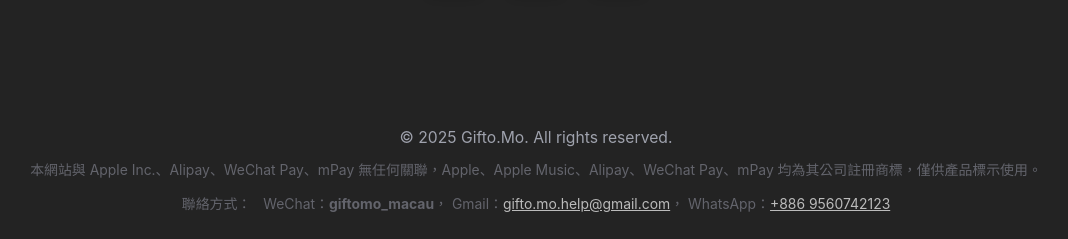
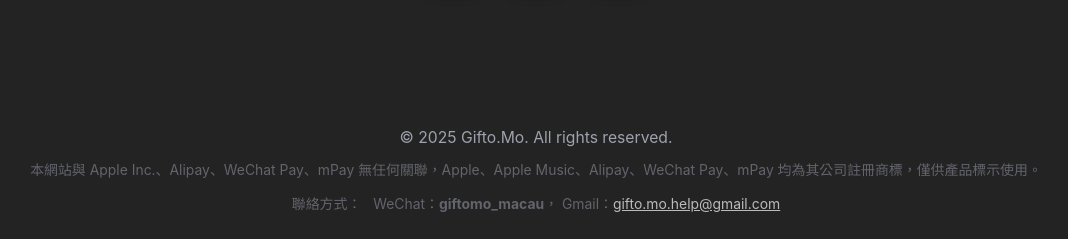
Before and after one commit to gifto-mo/home.gifto.mo, a plain HTML site: page index.html in a window 1280 px wide. Shown: the part 1174-1413 px from the top of the page, without its empty margins (104-1172 px from the left). Drawn offline with Linux system fonts and the light colour scheme.

Commit message:
Update index.html

```diff
--- a/index.html
+++ b/index.html
@@ -279,8 +279,7 @@
       <div class="footer-small" style="margin-top:10px;">
         聯絡方式：
         <span style="margin-left:8px;">WeChat：<b>giftomo_macau</b></span>，
-        <span>Gmail：<a href="mailto:gifto.mo.help@gmail.com" style="color:#bbb;text-decoration:underline;">gifto.mo.help@gmail.com</a></span>，
-        <span>WhatsApp：<a href="https://wa.me/8869560742123" style="color:#bbb;text-decoration:underline;">+886 9560742123</a></span>
+        <span>Gmail：<a href="mailto:gifto.mo.help@gmail.com" style="color:#bbb;text-decoration:underline;">gifto.mo.help@gmail.com</a></span>
       </div>
     </div>
   </footer>
```
